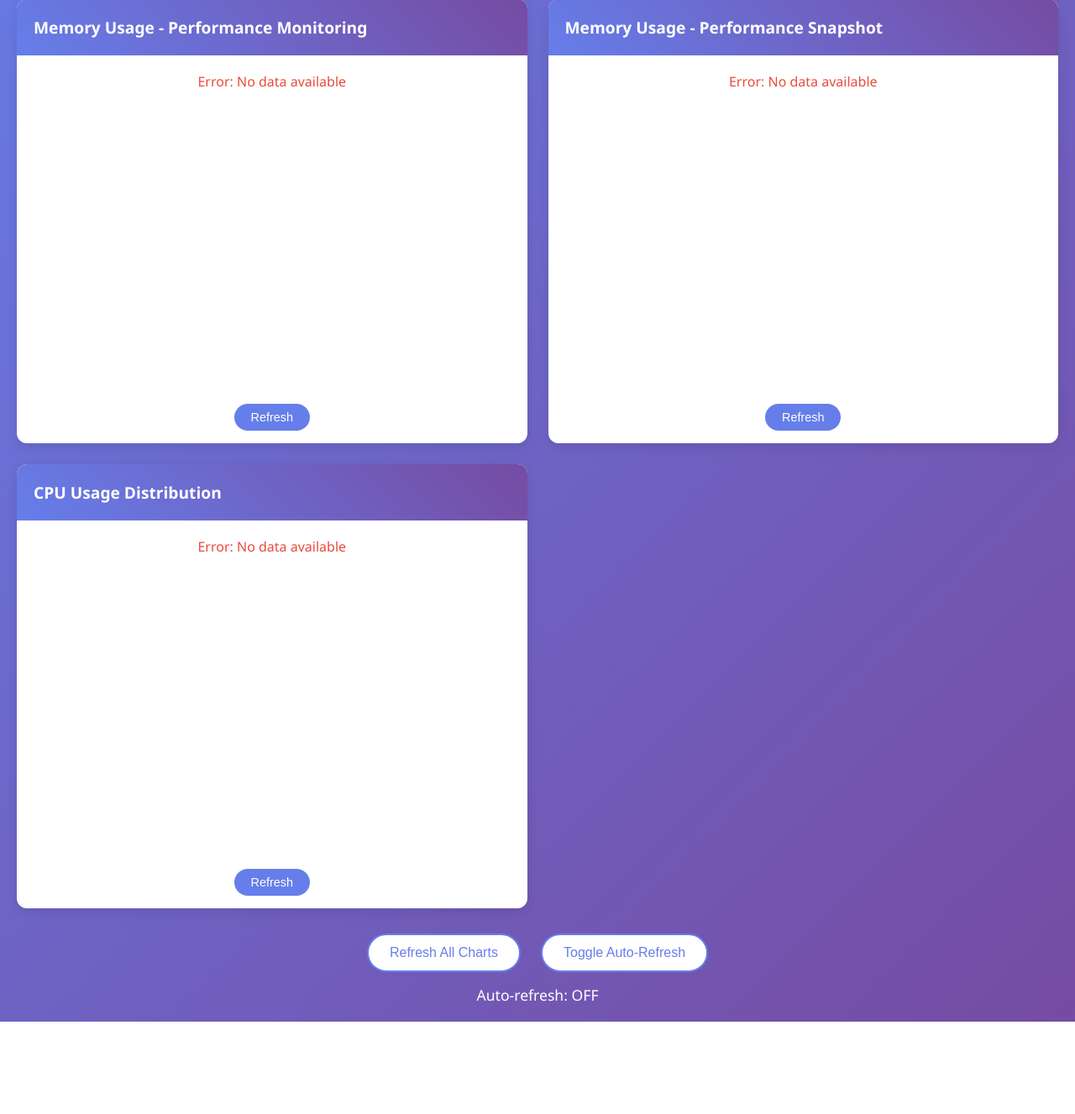
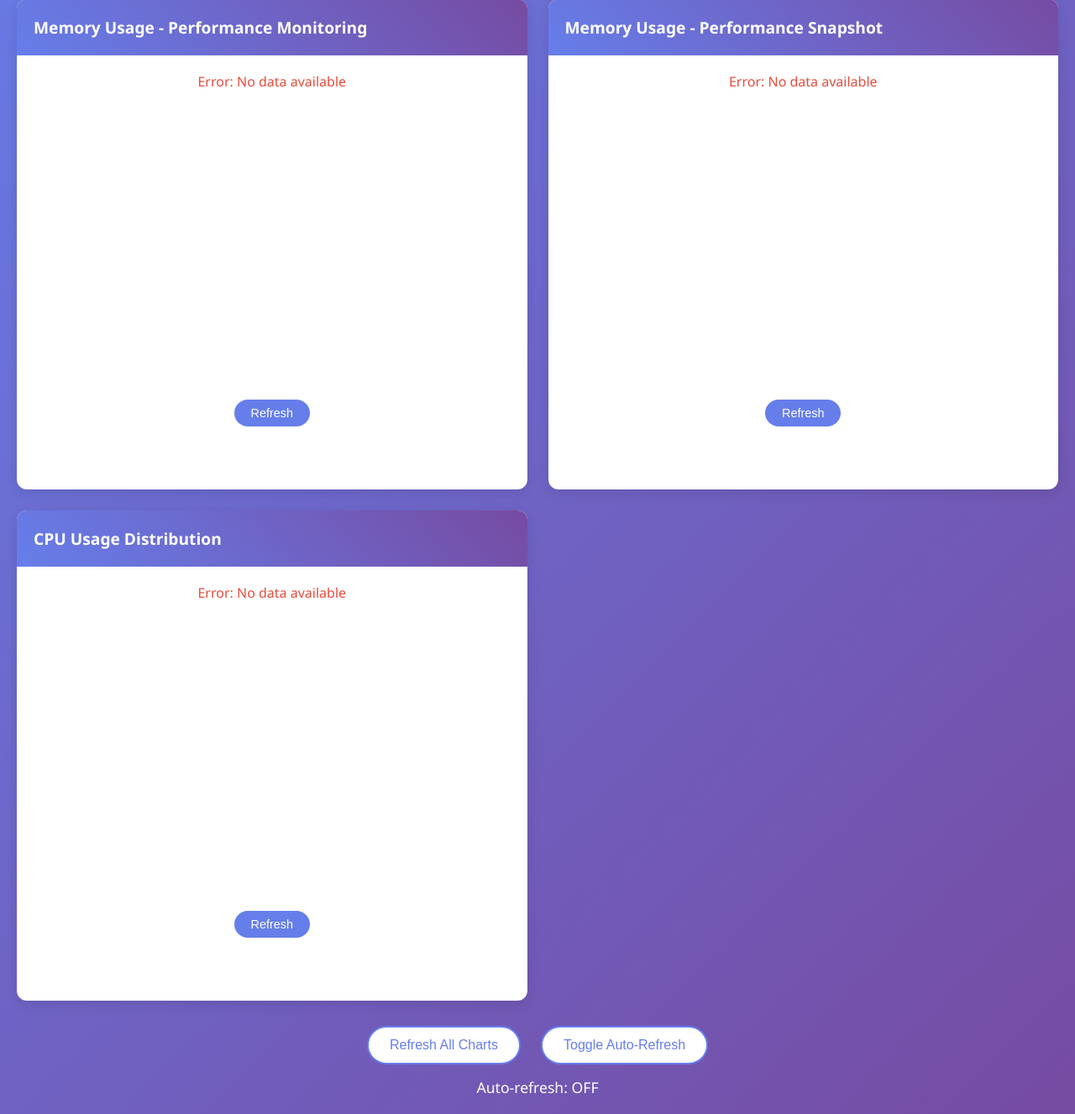
Before and after one commit to Corefinder89/task-monitor, a Flask app: page / in a window 1280 px wide. Shown: the part 278-1605 px from the top of the page at 84% size. Before the commit the page ends 1495 px from the top, so only its background shows below. Run offline with Flask 3, Linux system fonts and the light colour scheme; data that the repository does not hold is empty.

Commit message:
Add changes

```diff
--- a/app/static/css/dashboard.css
+++ b/app/static/css/dashboard.css
@@ -87,6 +87,8 @@ header h1 {
     box-shadow: 0 4px 15px rgba(0,0,0,0.1);
     overflow: hidden;
     transition: transform 0.3s ease;
+    position: relative;
+    padding-bottom: 60px;
 }
 
 .chart-container:hover {
@@ -109,7 +111,8 @@ header h1 {
     width: 100%;
     height: 400px;
     position: relative;
-    overflow: visible;
+    overflow: hidden;
+    z-index: 1;
 }
 
 /* D3.js specific styles */
@@ -169,7 +172,7 @@ header h1 {
 
 .refresh-btn {
     display: block;
-    margin: 15px auto;
+    margin: 10px auto 15px auto;
     padding: 8px 20px;
     background: #667eea;
     color: white;
@@ -178,6 +181,9 @@ header h1 {
     cursor: pointer;
     font-size: 0.9rem;
     transition: background 0.3s ease;
+    position: relative;
+    z-index: 1002;
+    pointer-events: auto;
 }
 
 .refresh-btn:hover {
--- a/app/static/js/dashboard.js
+++ b/app/static/js/dashboard.js
@@ -1,3 +1,6 @@
+// Dashboard JavaScript for D3.js Nightingale Charts
+// Note: Global refresh functions are defined inline in HTML for immediate availability
+
 // Dashboard JavaScript for D3.js Nightingale Charts
 class TaskMonitorDashboard {
     constructor() {
@@ -74,10 +77,8 @@ class TaskMonitorDashboard {
     }
 
     setupEventListeners() {
-        // Global refresh button
-        window.refreshAllCharts = () => this.refreshAllCharts();
-        window.toggleAutoRefresh = () => this.toggleAutoRefresh();
-        window.refreshChart = (chartType) => this.refreshChart(chartType);
+        // Event listeners are set up, global functions defined above
+        console.log('✅ Event listeners set up');
     }
 
     createNightingaleChart(data, title, containerElement, unit = 'MB') {
@@ -96,7 +97,7 @@ class TaskMonitorDashboard {
         const container = d3.select(containerElement);
         const width = 650;
         const height = 450;
-        const margin = { top: 70, right: 220, bottom: 50, left: 50 };
+        const margin = { top: 70, right: 50, bottom: 50, left: 50 };
         const innerRadius = 35;
         const outerRadius = Math.min(width - margin.left - margin.right, height - margin.top - margin.bottom) / 2 * 0.65;
 
@@ -266,62 +267,6 @@ class TaskMonitorDashboard {
             .duration(1000)
             .delay((d, i) => i * 200)
             .style("opacity", 1);
-
-
-        // Add legend with better spacing and scrollable area for many items
-        const legendStartY = Math.max(50, height / 2 - data.length * 9);
-        const legend = svg.append("g")
-            .attr("transform", `translate(${width - margin.right + 30}, ${legendStartY})`);
-
-        // Legend title
-        legend.append("text")
-            .attr("x", 0)
-            .attr("y", -10)
-            .style("font-size", "12px")
-            .style("font-weight", "bold")
-            .style("fill", "#555")
-            .text("Processes");
-
-        const legendItems = legend.selectAll(".legend-item")
-            .data(data.slice(0, 15)) // Limit legend items to prevent overflow
-            .enter().append("g")
-            .attr("class", "legend-item")
-            .attr("transform", (d, i) => `translate(0, ${i * 18})`);
-
-        legendItems.append("rect")
-            .attr("width", 12)
-            .attr("height", 12)
-            .attr("y", -6)
-            .style("fill", (d, i) => colorScale(i))
-            .style("stroke", "#fff")
-            .style("stroke-width", "1px")
-            .style("rx", 2);
-
-        legendItems.append("text")
-            .attr("x", 18)
-            .attr("y", 0)
-            .attr("dy", "0.35em")
-            .attr("class", "legend-text")
-            .style("font-size", "11px")
-            .style("fill", "#333")
-            .text(d => {
-                const maxLength = 15;
-                return d.name.length > maxLength ? d.name.substring(0, maxLength) + '...' : d.name;
-            })
-            .append("title") // Tooltip for full text
-            .text(d => `${d.name}: ${d.value}${unit}`);
-
-        // Show "and X more" if there are more items
-        if (data.length > 15) {
-            legend.append("text")
-                .attr("x", 18)
-                .attr("y", 15 * 18)
-                .attr("dy", "0.35em")
-                .style("font-size", "10px")
-                .style("fill", "#888")
-                .style("font-style", "italic")
-                .text(`and ${data.length - 15} more...`);
-        }
     }
 
     async loadChartData(endpoint) {
```
Also changed, not shown: app/templates/dashboard.html (+70 -0 lines), 2 other files.
